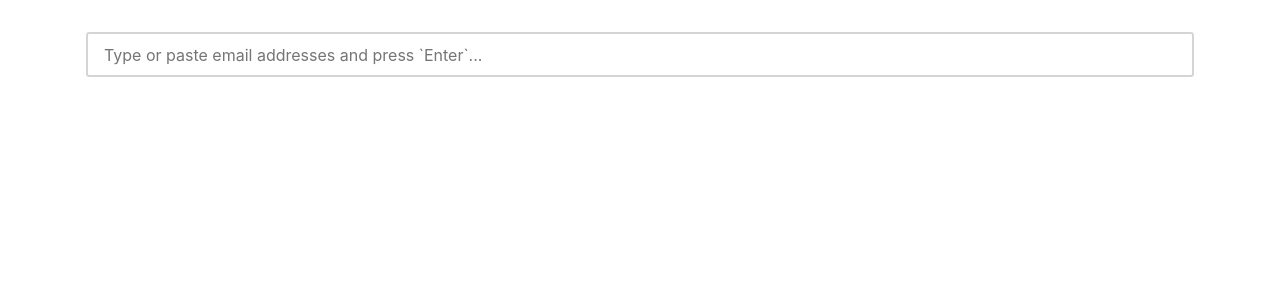
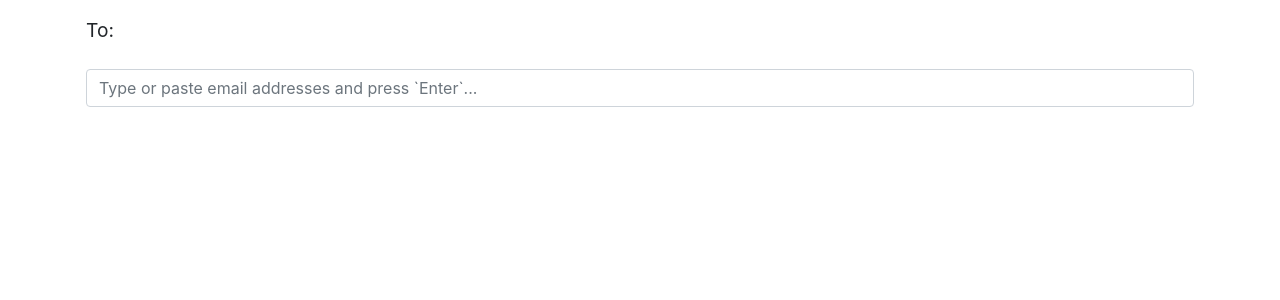
Before and after one commit to syoon123/etemplate, a React (Create React App) app in the folder app/: page / in a window 1280 px wide. Shown: the top 300 px of the page. Built offline with nearby package versions, Linux system fonts and the light colour scheme.

Commit message:
Modify styling of recipients field component

```diff
--- a/app/src/App.css
+++ b/app/src/App.css
@@ -6,38 +6,36 @@
   border-radius: 0.3rem;
 }
 
-.input {
-  width: 100%;
-  height: 45px;
-  padding: 0 1rem;
-  margin-top: 1rem;
-  box-sizing: border-box;
-  font: inherit;
-  border-radius: 0.2rem;
-  border: 2px solid #d4d5d6;
-  color: #565656;
-  -webkit-appearance: none;
-}
+/*.input {*/
+/*  width: 100%;*/
+/*  height: 45px;*/
+/*  padding: 0 1rem;*/
+/*  margin-top: 1rem;*/
+/*  box-sizing: border-box;*/
+/*  font: inherit;*/
+/*  border-radius: 0.2rem;*/
+/*  border: 2px solid #d4d5d6;*/
+/*  color: #565656;*/
+/*  -webkit-appearance: none;*/
+/*}*/
 
-.input:focus {
-  border-color: cornflowerblue;
-  outline: none;
-}
+/*.input:focus {*/
+/*  border-color: cornflowerblue;*/
+/*  outline: none;*/
+/*}*/
 
-.input.has-error {
-  border-color: tomato;
-}
+/*.input.has-error {*/
+/*  border-color: tomato;*/
+/*}*/
 
-.error {
-  margin: 0;
-  font-size: 90%;
-  color: tomato;
-}
+/*.error {*/
+/*  margin: 0;*/
+/*  font-size: 90%;*/
+/*  color: tomato;*/
+/*}*/
 
 .tag-item {
-  background-color: #d4d5d6;
   display: inline-block;
-  font-size: 14px;
   border-radius: 30px;
   height: 30px;
   padding: 0 4px 0 1rem;
@@ -62,3 +60,8 @@
   align-items: center;
   justify-content: center;
 }
+
+.recipients-list {
+  font-size: larger;
+  padding-bottom: 2vh;
+}
--- a/app/src/components/Recipients.tsx
+++ b/app/src/components/Recipients.tsx
@@ -2,6 +2,8 @@ import React from 'react';
 import Row from 'react-bootstrap/Row';
 import Col from 'react-bootstrap/Col';
 import { RecipientsCallback } from '../App';
+import Form from "react-bootstrap/Form";
+import Badge from "react-bootstrap/Badge";
 
 export type RecipientsProps = {
   label: string;
@@ -78,9 +80,12 @@ export default function Recipients(props: RecipientsProps) {
   return (
       <Row>
         <Col>
-        <>
+          <Form.Group>
+
+            <div className="recipients-list">
+              <Form.Label>{props.label}</Form.Label>&nbsp;
               {props.items.map((item) => (
-            <div className="tag-item" key={item}>
+                  <Badge pill variant="light" className="tag-item" key={item}>
                     {item}
                     <button
                         type="button"
@@ -89,11 +94,12 @@ export default function Recipients(props: RecipientsProps) {
                     >
                       &times;
                     </button>
+                  </Badge>
+              ))}
             </div>
-          ))}
 
-          <input
-            className={'input ' + (error && ' has-error')}
+            <Form.Control
+                className={'input ' + (error && ' is-invalid')}
                 value={value}
                 placeholder="Type or paste email addresses and press `Enter`..."
                 onKeyDown={handleKeyDown}
@@ -101,8 +107,8 @@ export default function Recipients(props: RecipientsProps) {
                 onPaste={handlePaste}
             />
 
-          {error && <p className="error">{error}</p>}
-        </>
+            {error && <Form.Control.Feedback type="invalid">{error}</Form.Control.Feedback>}
+          </Form.Group>
         </Col>
       </Row>
   );
```
Lines whose indentation alone changed are shown as unchanged.
